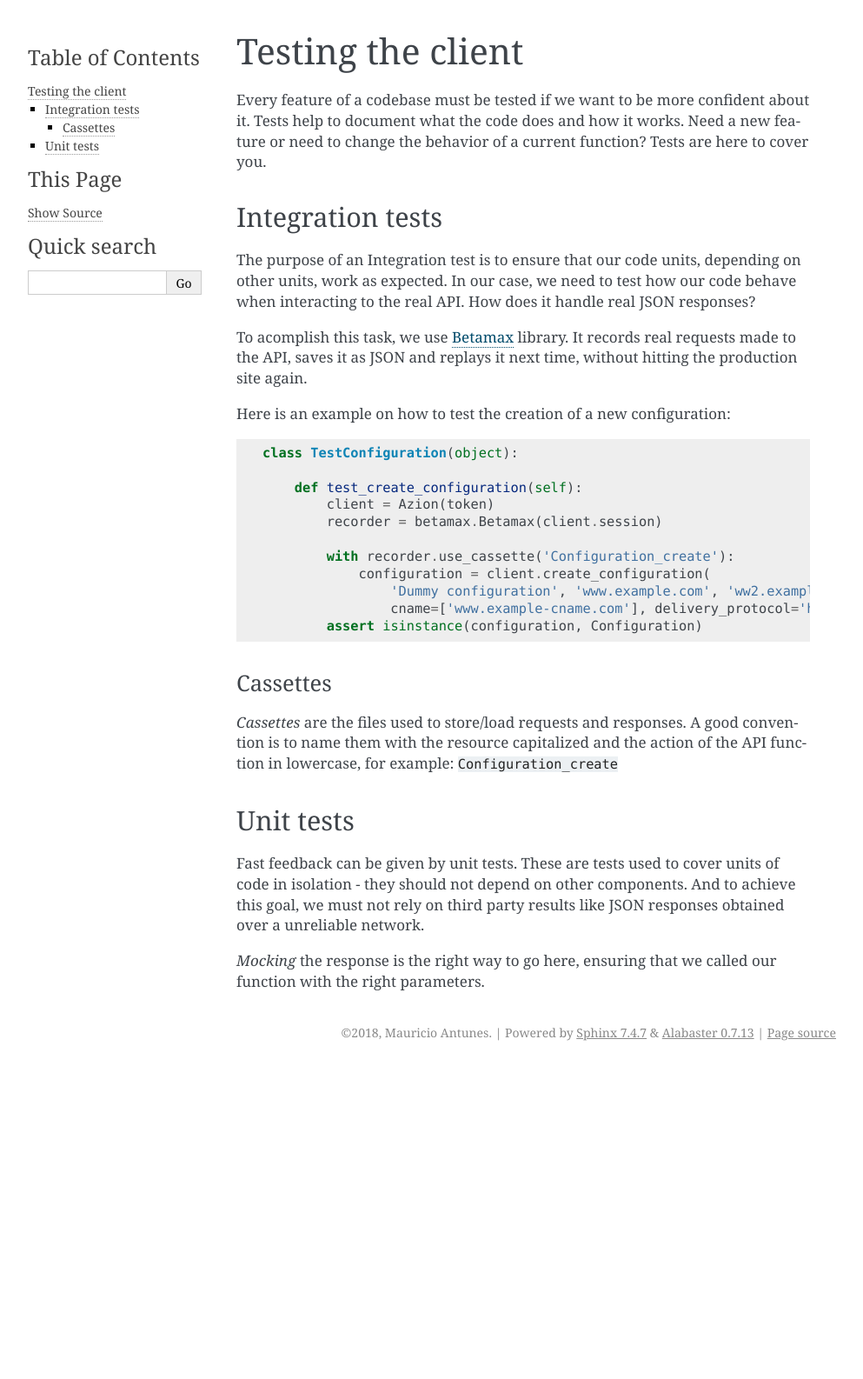
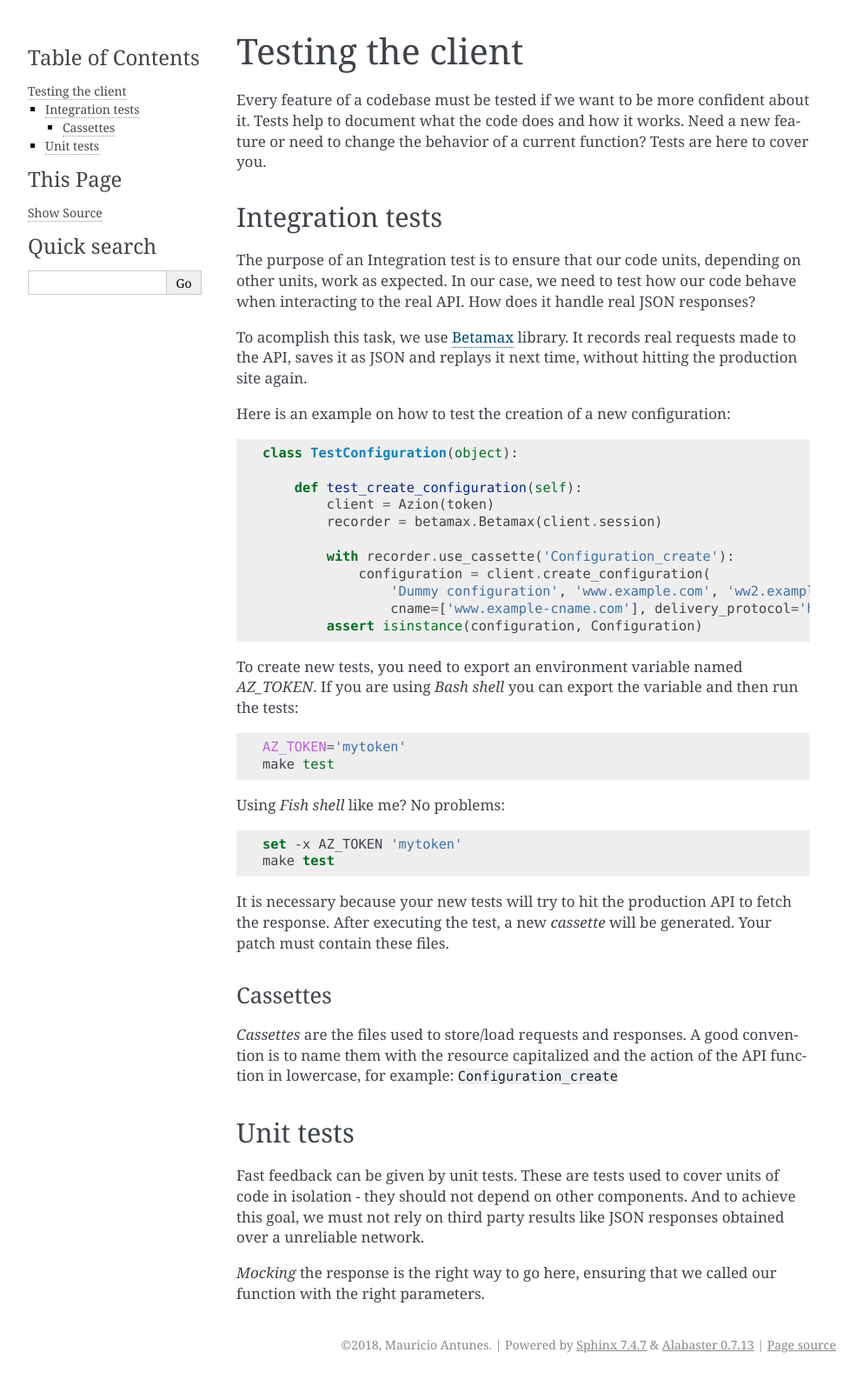
Before and after one commit to mauricioabreu/azion-python, a Sphinx documentation site: the page built from docs/contributing/testing.rst, in a window 1280 px wide. Shown: the whole page at 87% size, without its empty margins (148-1141 px from the left). Built offline with Sphinx 7.4.7, drawn with Linux system fonts in a browser that asks for light colours; before the commit the page ends 1227 px from its top, so only the background shows below that.

Commit message:
docs: Explain how to add new integration tests

```diff
--- a/docs/contributing/testing.rst
+++ b/docs/contributing/testing.rst
@@ -30,6 +30,24 @@ Here is an example on how to test the creation of a new configuration:
                     cname=['www.example-cname.com'], delivery_protocol='http')
             assert isinstance(configuration, Configuration)
 
+To create new tests, you need to export an environment variable named `AZ_TOKEN`.
+If you are using `Bash shell` you can export the variable and then run the tests:
+
+.. code-block:: bash
+
+    AZ_TOKEN='mytoken'
+    make test
+
+Using `Fish shell` like me? No problems:
+
+.. code-block:: fish
+
+    set -x AZ_TOKEN 'mytoken'
+    make test
+
+It is necessary because your new tests will try to hit the production API to fetch the response.
+After executing the test, a new `cassette` will be generated. Your patch must contain these files.
+
 Cassettes
 ~~~~~~~~~
 
```
